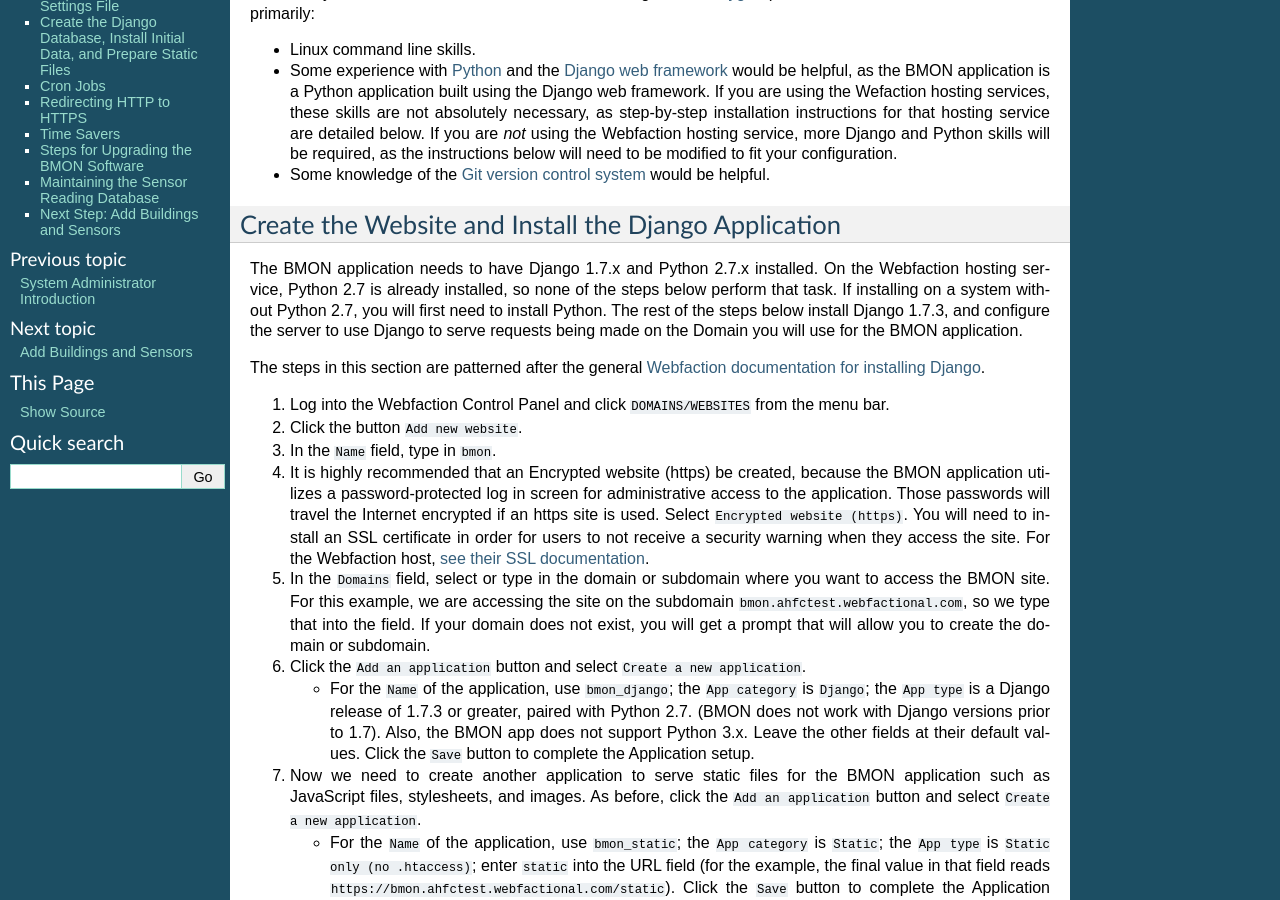
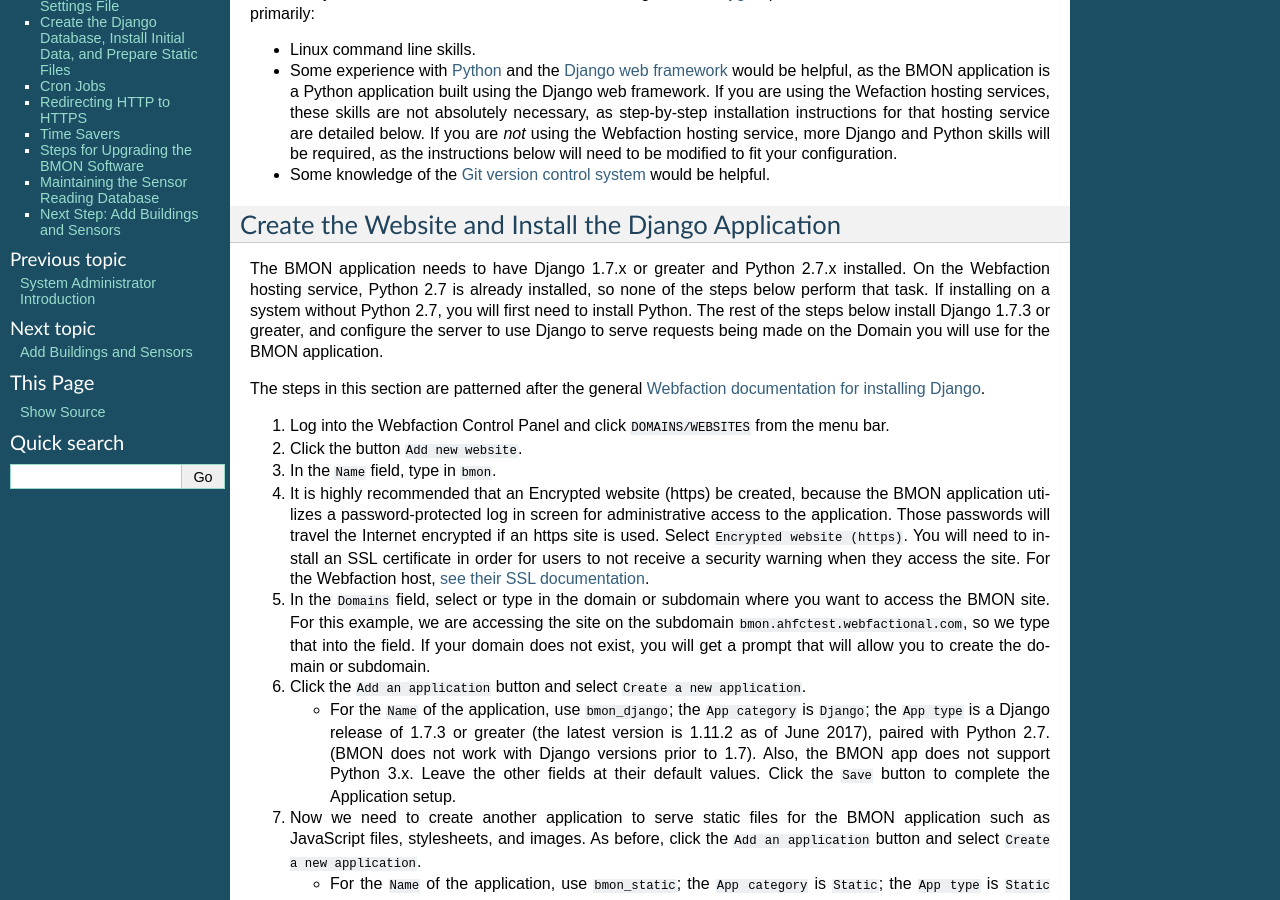
Before and after one commit to alanmitchell/bmon, a Sphinx documentation site: the page built from docs/source/how-to-install-BMON-on-a-web-server.rst, in a window 1280 px wide and 900 px high, scrolled down 252 px. Built offline with Sphinx 7.4.7, drawn with Linux system fonts in a browser that asks for light colours; some of the changed text lies outside the part shown.

Commit message:
Clean up of Installation and Settings docs.

```diff
--- a/docs/source/how-to-install-BMON-on-a-web-server.rst
+++ b/docs/source/how-to-install-BMON-on-a-web-server.rst
@@ -33,11 +33,11 @@
 Create the Website and Install the Django Application
 -----------------------------------------------------
 
-The BMON application needs to have Django 1.7.x and Python 2.7.x
+The BMON application needs to have Django 1.7.x or greater and Python 2.7.x
 installed. On the Webfaction hosting service, Python 2.7 is already
 installed, so none of the steps below perform that task. If installing
 on a system without Python 2.7, you will first need to install Python.
-The rest of the steps below install Django 1.7.3, and configure the
+The rest of the steps below install Django 1.7.3 or greater, and configure the
 server to use Django to serve requests being made on the Domain you will
 use for the BMON application.
 
@@ -72,7 +72,8 @@
 
    *  For the ``Name`` of the application, use ``bmon_django``; the
       ``App category`` is ``Django``; the ``App type`` is a Django
-      release of 1.7.3 or greater, paired with Python 2.7. (BMON does
+      release of 1.7.3 or greater (the latest version is 1.11.2 as of June 2017),
+      paired with Python 2.7. (BMON does
       not work with Django versions prior to 1.7). Also, the BMON app
       does not support Python 3.x. Leave the other fields at their default
       values. Click the ``Save`` button to complete the Application
```
Also changed, not shown: other parts of docs/source/how-to-install-BMON-on-a-web-server.rst (+2 -6 lines), 1 other file.
